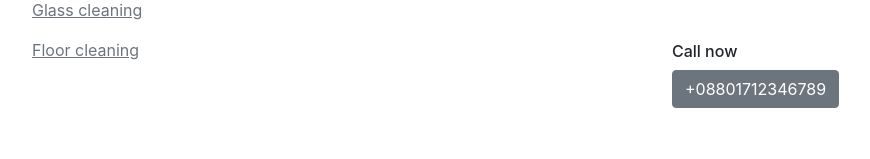
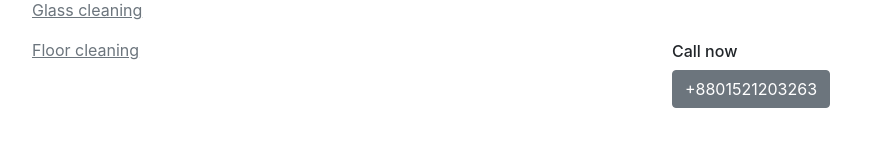
Before and after one commit to umarfchy/cleaners-world-client, a React (Create React App) app: page / in a window 1280 px wide. Shown: the part 1670-1829 px from the top of the page, without its empty margins (188-1058 px from the left). Built offline with nearby package versions, Linux system fonts and the light colour scheme; no server answers.

Commit message:
fixed no

```diff
--- a/src/components/Home/Footer/Footer.js
+++ b/src/components/Home/Footer/Footer.js
@@ -51,7 +51,7 @@ const Footer = () => {
             </ul>
             <div className="mt-5">
               <h6>Call now</h6>
-              <button className="btn btn-secondary">+08801712346789</button>
+              <button className="btn btn-secondary">+8801521203263</button>
             </div>
           </FooterCol>
         </div>
```
